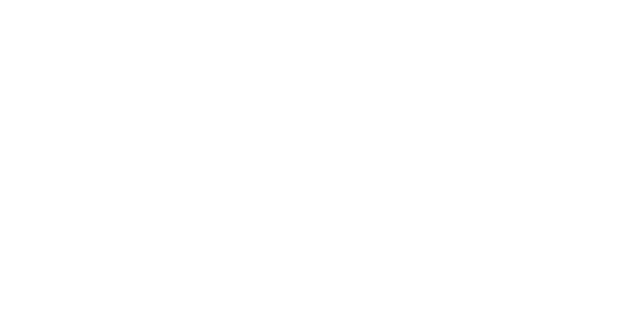
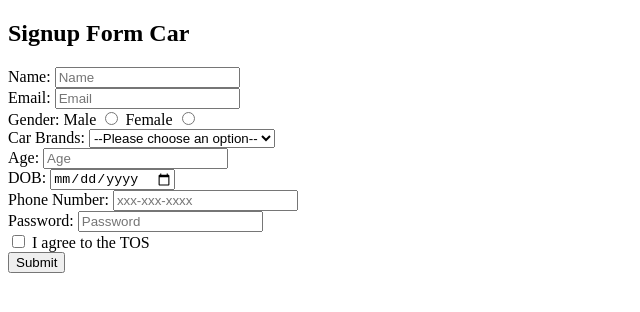
Before and after one commit to acciojob/signup-form-car-Hareesh123NH, a website: page main.html in a window 1280 px wide. Shown: the whole page, without its empty margins (0-640 px from the left). Drawn offline with Linux system fonts and the light colour scheme.

Commit message:
created a submission

```diff
--- a/main.html
+++ b/main.html
@@ -8,6 +8,43 @@
 
 <body>
 	<!-- the entire body must be written by student -->
+	<form method="post">
+		<h2>Signup Form Car</h2>
+  <label for="name">Name:</label>
+  <input type="text" id="name" name="name" required placeholder="Name">
+  <br>
+  <label for="email">Email:</label>
+  <input type="email" id="email" name="email" required placeholder="Email">
+  <br>
+  <label for="gender">Gender:
+  <label for="gender_m">Male</label>
+  <input type="radio" id="gender_m" name="gender" required>
+  <label for="gender_f">Female</label>
+  <input type="radio" id="gender_f" name="gender" required></label>
+  <br>
+  <label for="cars">Car Brands:</label>
+  <select id="cars" name="cars" required>
+    <option value="">--Please choose an option--</option>
+
+  </select>
+  <br>
+  <label for="age">Age:</label>
+  <input type="number" id="age" name="age" required placeholder="Age">
+  <br>
+  <label for="dob">DOB:</label>
+  <input type="date" id="dob" name="dob" required placeholder="DOB">
+  <br>
+  <label for="tel">Phone Number:</label>
+  <input type="tel" id="tel" name="tel" placeholder="xxx-xxx-xxxx">
+  <br>
+  <label for="password">Password:</label>
+  <input type="password" id="password" name="password" required placeholder="Password">
+  <br>
+  <input type="checkbox" id="tos" name="tos" required>
+  <label for="tos">I agree to the TOS</label>
+  <br>
+  <button type="submit">Submit</button>
+</form>
     <script type="text/javascript" src="./script.js">
 </script>
 
```
